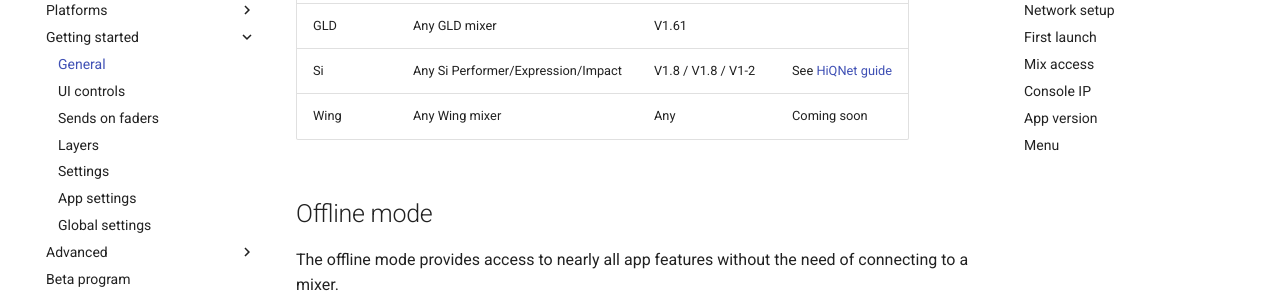
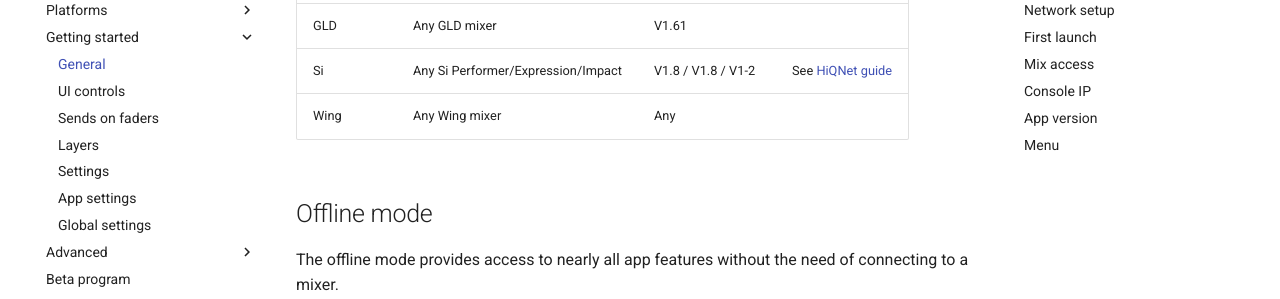
Before and after one commit to davidgiga1993/mixing-station-docs, an MkDocs documentation site: the page built from docs/getting-started.md, in a window 1280 px wide and 900 px high, scrolled down 345 px. Shown: the part 152-451 px from the top of the window. Built offline with MkDocs 1.6.1 and Material for MkDocs 9.7.7, drawn with Linux system fonts in a browser that asks for light colours.

Commit message:
Add wing documentation

```diff
--- a/docs/getting-started.md
+++ b/docs/getting-started.md
@@ -11,7 +11,7 @@
 | SQ | Any SQ mixer | V1.4.1 | |
 | GLD | Any GLD mixer | V1.61 | |
 | Si | Any Si Performer/Expression/Impact | V1.8 / V1.8 / V1-2 | See [HiQNet guide](soundcraft/hiqnet.md)
-| Wing | Any Wing mixer | Any | Coming soon |
+| Wing | Any Wing mixer | Any | |
 
 
 ## Offline mode
```
